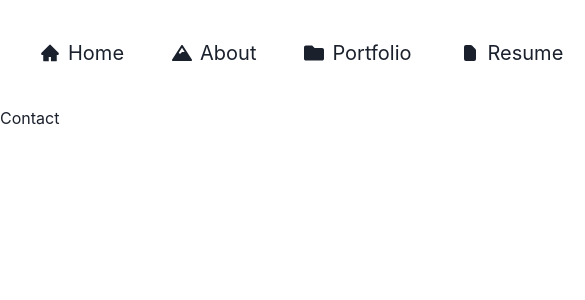
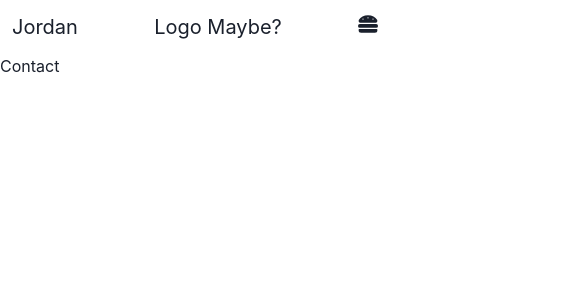
Before and after one commit to jordanburdett/Jordan-Portfolio, a React (Vite) app: page /contact in a window 390 px wide. Shown: the top 300 px of the page, 585 px wide, since content can reach past the window. Built offline with nearby package versions, Linux system fonts and the light colour scheme.

Commit message:
changed navbar styles started responsive stuff

```diff
--- /dev/null
+++ b/src/Navigation/NavBar/DesktopNav.tsx
@@ -0,0 +1,58 @@
+import React from 'react'
+import { Box, HStack, Icon, Link, Text } from '@chakra-ui/react'
+import { AiFillHome } from 'react-icons/ai'
+import { FaMountain, FaFolder } from 'react-icons/fa'
+import { HiDocument } from 'react-icons/hi'
+import { MdEmail } from 'react-icons/md'
+
+const DesktopNav = () => {
+  return (
+    <HStack spacing="8" justifyContent={"right"} >
+      <Box p="3" marginRight={"auto"} paddingLeft={"20"} flexWrap={"nowrap"} display={{base: 'none', xl: "flex"}}>
+        <Text fontWeight={"bold"} fontSize={"xl"}>Jordan Burdett Portfolio</Text>
+      </Box>
+      <Box p="3" >
+        <Link href="/">
+          <HStack >
+            <Icon as={AiFillHome} fontSize={"20px"}/>
+            <Text fontSize={"xl"}>Home</Text>
+          </HStack>
+        </Link>
+      </Box>
+      <Box p="3">
+        <Link href="/about">
+        <HStack>
+            <Icon as={FaMountain} fontSize={"20px"}/>
+            <Text fontSize={"xl"}>About</Text>
+          </HStack>
+        </Link>
+      </Box>
+      <Box p="3">
+        <Link href="/portfolio">
+        <HStack>
+            <Icon as={FaFolder} fontSize={"20px"}/>
+            <Text fontSize={"xl"}>Portfolio</Text>
+          </HStack>
+        </Link>
+      </Box>
+      <Box p="3">
+        <Link href="/resume">
+        <HStack>
+            <Icon as={HiDocument} fontSize={"20px"}/>
+            <Text fontSize={"xl"}>Resume</Text>
+          </HStack>
+        </Link>
+      </Box>
+      <Box p="3" paddingRight={"20"}>
+        <Link href="/contact">
+        <HStack>
+            <Icon as={MdEmail} fontSize={"20px"}/>
+            <Text fontSize={"xl"}>Contact</Text>
+          </HStack>
+        </Link>
+      </Box>
+    </HStack>
+  )
+}
+
+export default DesktopNav
--- /dev/null
+++ b/src/Navigation/NavBar/MobileNav.tsx
@@ -0,0 +1,85 @@
+import { VStack, HStack, Icon, Box, Link, Text } from "@chakra-ui/react";
+import React, { useState } from "react";
+import { MdEmail } from "react-icons/md";
+import { FaHamburger } from "react-icons/fa";
+
+type Props = {};
+
+// The last Box element should conatin drawer fuctionality with the same elements from desktopnav
+const MobileNav = (props: Props) => {
+  const [menuExpanded, setMenuExpanded] = useState(false);
+  const hamburgerClicked = () => {
+    setMenuExpanded(prev => !prev);
+  };
+  return (
+    <>
+      <HStack spacing="8" justifyContent={"space-between"}>
+        <Box p="3">
+          <HStack>
+            <Text fontSize={"xl"}>Jordan</Text>
+          </HStack>
+        </Box>
+        <Box p="3">
+          <HStack>
+            <Text fontSize={"xl"}>Logo Maybe?</Text>
+          </HStack>
+        </Box>
+        <Box
+          p="3"
+          onClick={hamburgerClicked}
+          _hover={{ background: "lightgray" }}
+          borderRadius={15}
+        >
+          <Icon as={FaHamburger} fontSize={"20px"} />
+        </Box>
+      </HStack>
+
+      {menuExpanded && (
+        <VStack>
+          <Box>
+            <Link href="/">
+              <HStack textAlign={"right"} width={"100%"}>
+                <Icon as={MdEmail} fontSize={"20px"} />
+                <Text fontSize={"xl"}>Home</Text>
+              </HStack>
+            </Link>
+          </Box>
+          <Box >
+            <Link href="/about">
+              <HStack>
+                <Icon as={MdEmail} fontSize={"20px"} />
+                <Text fontSize={"xl"}>About</Text>
+              </HStack>
+            </Link>
+          </Box>
+          <Box >
+            <Link href="/portfolio">
+              <HStack>
+                <Icon as={MdEmail} fontSize={"20px"} />
+                <Text fontSize={"xl"}>Portfolio</Text>
+              </HStack>
+            </Link>
+          </Box>
+          <Box >
+            <Link href="/resume">
+              <HStack>
+                <Icon as={MdEmail} fontSize={"20px"} />
+                <Text fontSize={"xl"}>Resume</Text>
+              </HStack>
+            </Link>
+          </Box>
+          <Box >
+            <Link href="/contact">
+              <HStack>
+                <Icon as={MdEmail} fontSize={"20px"} />
+                <Text fontSize={"xl"}>Contact</Text>
+              </HStack>
+            </Link>
+          </Box>
+        </VStack>
+      )}
+    </>
+  );
+};
+
+export default MobileNav;
--- a/src/Navigation/NavBar/NavBar.tsx
+++ b/src/Navigation/NavBar/NavBar.tsx
@@ -1,71 +1,16 @@
 import React from "react";
-import {
-  HStack,
-  Link,
-  Box,
-  Text,
-  Icon,
-} from "@chakra-ui/react";
-import { AiFillHome } from "react-icons/ai";
-import { FaMountain, FaFolder } from "react-icons/fa";
-import { HiDocument } from "react-icons/hi";
-import { MdEmail } from "react-icons/md";
-
-
+import DesktopNav from "./DesktopNav";
+import MobileNav from "./MobileNav";
+import { useMediaQuery } from "@chakra-ui/react";
 
 const NavBar = () => {
+  const [isMobile] = useMediaQuery("(max-width: 768px)");
 
   return (
-    <HStack spacing="8" >
-      <Box p="2" paddingLeft={"10"}>
-        <Link href="/">
-          <HStack >
-            <Icon as={AiFillHome} fontSize={"20px"}/>
-            <Text fontSize={"xl"}>Home</Text>
-          </HStack>
-        </Link>
-      </Box>
-      <Box p="2">
-        <Link href="/about">
-        <HStack>
-            <Icon as={FaMountain} fontSize={"20px"}/>
-            <Text fontSize={"xl"}>About</Text>
-          </HStack>
-        </Link>
-      </Box>
-      <Box p="2">
-        <Link href="/portfolio">
-        <HStack>
-            <Icon as={FaFolder} fontSize={"20px"}/>
-            <Text fontSize={"xl"}>Portfolio</Text>
-          </HStack>
-        </Link>
-      </Box>
-      <Box p="2">
-        <Link href="/resume">
-        <HStack>
-            <Icon as={HiDocument} fontSize={"20px"}/>
-            <Text fontSize={"xl"}>Resume</Text>
-          </HStack>
-        </Link>
-      </Box>
-      <Box p="2">
-        <Link href="/contact">
-        <HStack>
-            <Icon as={MdEmail} fontSize={"20px"}/>
-            <Text fontSize={"xl"}>Contact</Text>
-          </HStack>
-        </Link>
-      </Box>
-      <Box p="2">
-        <Link href="/contact">
-        <HStack>
-            <Icon as={MdEmail} fontSize={"20px"}/>
-            <Text fontSize={"xl"}>Current path = {location.pathname}</Text>
-          </HStack>
-        </Link>
-      </Box>
-    </HStack>
+    <>
+      {!isMobile && <DesktopNav />}
+      {isMobile && <MobileNav />}
+    </>
   );
 };
 
```
